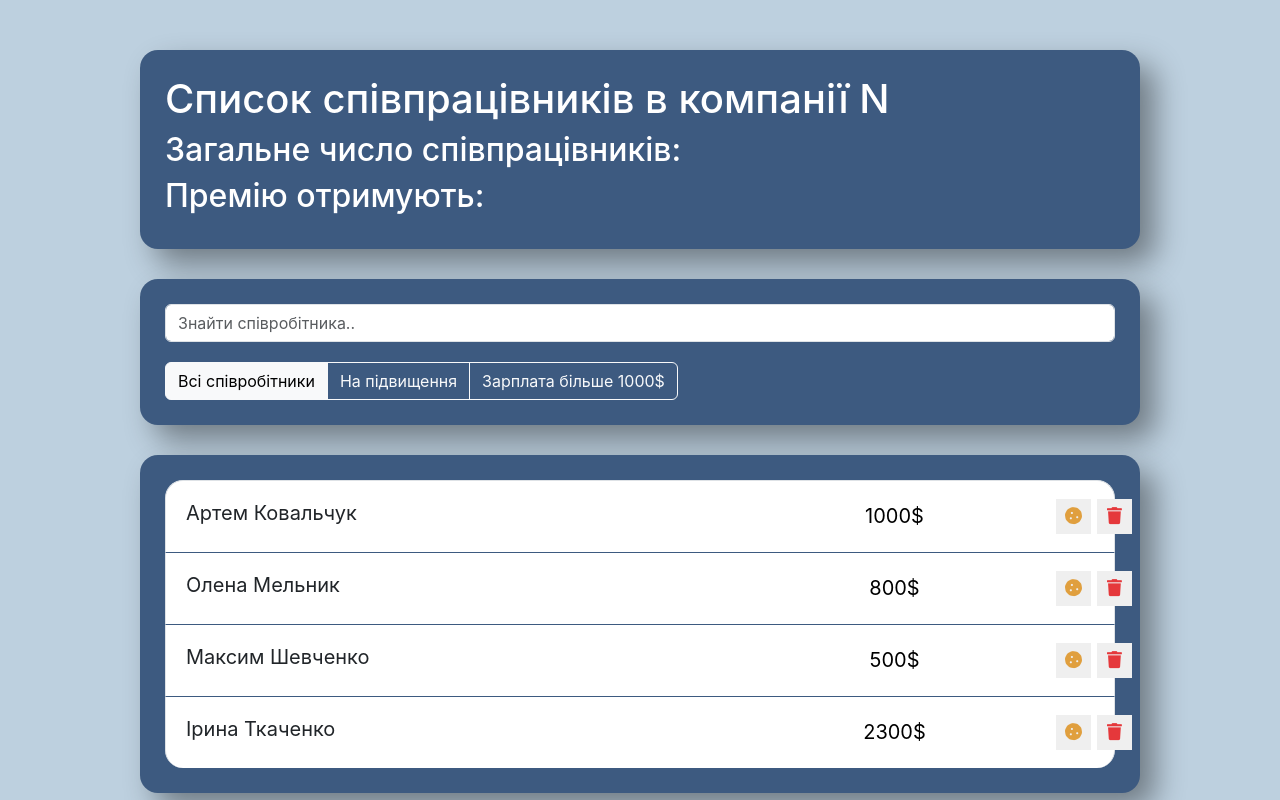
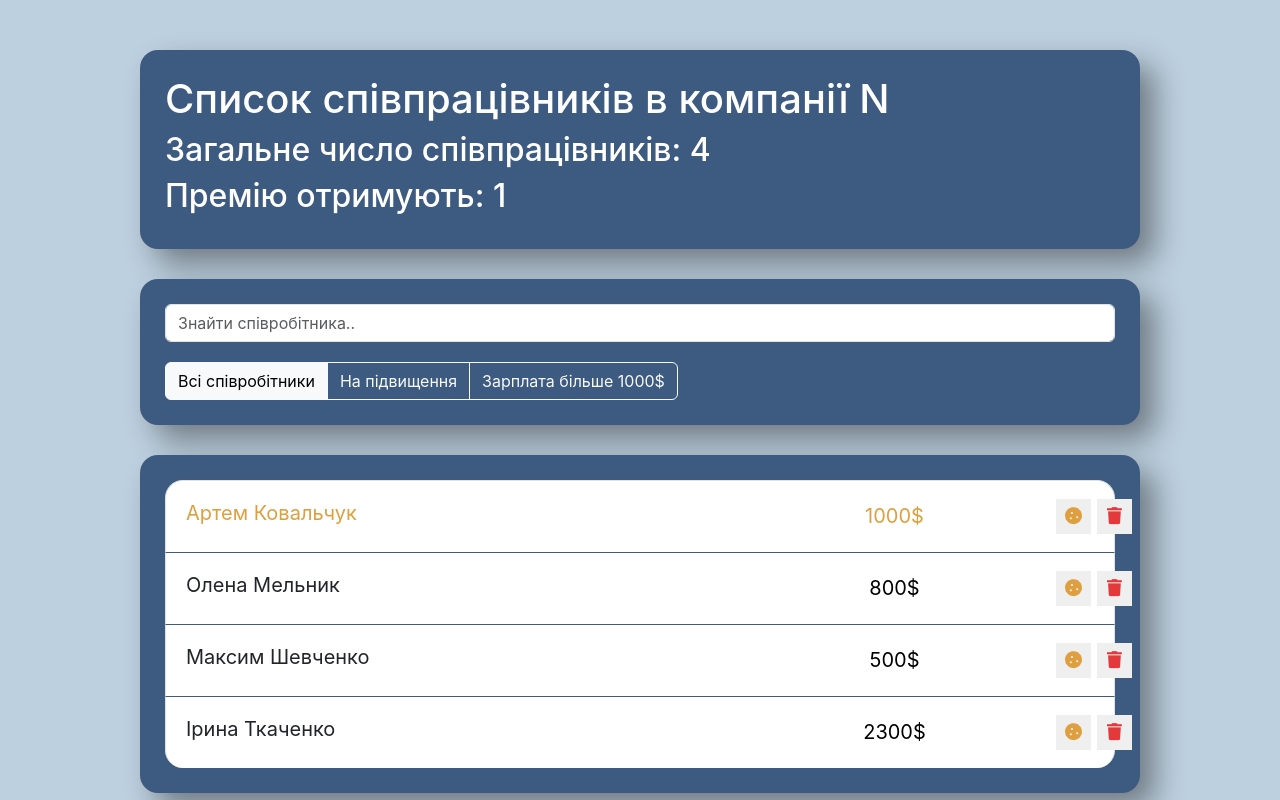
Before and after one commit to s7imKa/my-app-react_cours, a React (Create React App) app: page / in a window 1280 px wide. Shown: the top 800 px of the page. Built offline with nearby package versions, Linux system fonts and the light colour scheme.

Commit message:
appInfo function

```diff
--- a/src/components/amployees-list-item/amployees-list-item.jsx
+++ b/src/components/amployees-list-item/amployees-list-item.jsx
@@ -1,57 +1,42 @@
-import { Component } from 'react'
 import './amployees-list-item.css'
 
-export default class AmployeesListItem extends Component {
-	constructor(props) {
-		super(props)
-		this.state = {
-			increase: false,
-			star: false,
-		}
-	}
+export default function AmployeesListItem(props) {
+	const {
+		name,
+		salary,
+		onDelete,
+		onToggleProp,
+		increase,
+		rise,
+	} = props
 
-	onIncrease = () => {
-		this.setState(({ increase }) => ({
-			increase: increase ? false : true,
-		}))
-	}
+	const classText = 'list-group-item d-flex justify-content-between'
+	let className = rise ? classText + ' like' : classText
 
-	onLike = () => {
-		this.setState(({ star }) => ({
-			star: star ? false : true,
-		}))
-	}
 
-	render() {
-		const classText = 'list-group-item d-flex justify-content-between'
-		let className = this.state.star ? classText + ' like' : classText
-
-		const { name, salary, onDelete } = this.props
 
 	return (
-			<li className={this.state.increase ? className + ' increase' : className}>
-				<span onClick={this.onLike} className='list-group-item-label'>
+		<li className={increase ? className + ' increase' : className}>
+			<span onClick={onToggleProp} className='list-group-item-label' data-toggle='rise'>
 				{name}
 			</span>
 			<input
 				type='text'
 				className='list-group-item-input'
-					defaultValue={salary + '$'}
+				value={salary + '$'}
+				readOnly
 			/>
 			<div className='d-flex justify-content-center align-items-center'>
 				<button
 					type='button'
-						onClick={this.onIncrease}
+					data-toggle='increase'
+					onClick={onToggleProp}
 					className='btn-cookie btn-sm '
 				>
 					<i className='fas fa-cookie'></i>
 				</button>
 
-					<button
-						type='button'
-						onClick={onDelete}
-						className='btn-trash btn-sm '
-					>
+				<button type='button' onClick={onDelete} className='btn-trash btn-sm '>
 					<i className='fas fa-trash'></i>
 				</button>
 				<i className='fas fa-star'></i>
@@ -59,4 +44,3 @@ export default class AmployeesListItem extends Component {
 		</li>
 	)
 }
-}
--- a/src/components/amployees-list/amployees-list.jsx
+++ b/src/components/amployees-list/amployees-list.jsx
@@ -2,7 +2,7 @@ import AmployeesListItem from '../amployees-list-item/amployees-list-item'
 
 import './amployees-list.css'
 
-export default function AmployeesList({ data, onDelete }) {
+export default function AmployeesList({ data, onDelete, onToggleProp}) {
 	return (
 		<ul className='amployees-list list-group'>
 			{data.map(employees => (
@@ -10,6 +10,8 @@ export default function AmployeesList({ data, onDelete }) {
 					key={employees.id}
 					{...employees}
 					onDelete={() => onDelete(employees.id)}
+					onToggleProp={(e) =>
+						onToggleProp(employees.id , e.currentTarget.getAttribute('data-toggle'))}
 				/>
 			))}
 		</ul>
--- a/src/components/app-info/app-info.jsx
+++ b/src/components/app-info/app-info.jsx
@@ -1,11 +1,11 @@
 import './app-info.css'
 
-export default function AppInfo() {
+export default function AppInfo({ counterEmployees, salaryBonus }) {
 	return (
 		<div className='app-info'>
 			<h1>Список співпрацівників в компанії N</h1>
-			<h2>Загальне число співпрацівників: { }</h2>
-			<h2>Премію отримують: { }</h2>
+			<h2>Загальне число співпрацівників: {counterEmployees}</h2>
+			<h2>Премію отримують: {salaryBonus}</h2>
 		</div>
 	)
 }
--- a/src/components/app/app.jsx
+++ b/src/components/app/app.jsx
@@ -1,6 +1,7 @@
 import { Component } from 'react'
-import { v4 as newId } from 'uuid' // Генератор ID
+import { v4 as newId } from 'uuid' // Генератор унікальних ID
 
+// Імпортуємо дочірні компоненти
 import AmployeesAddForm from '../amployees-add-form/amployees-add-form'
 import AmployeesList from '../amployees-list/amployees-list'
 import AppFilter from '../app-filter/app-filter'
@@ -9,55 +10,109 @@ import SearchPanel from '../search-panel/search-panel'
 
 import './app.css'
 
-
-
 export default class App extends Component {
 	constructor(props) {
 		super(props)
+		// Початковий стан — список співробітників
 		this.state = {
 			employees: [
-				{ name: 'Артем Ковальчук', salary: 1000, increase: false, id: newId() },
-				{ name: 'Олена Мельник', salary: 800, increase: false, id: newId() },
-				{ name: 'Максим Шевченко', salary: 500, increase: false, id: newId() },
-				{ name: 'Ірина Ткаченко', salary: 2300, increase: false, id: newId() },
+				{
+					name: 'Артем Ковальчук',
+					salary: 1000,
+					increase: true,
+					rise: false,
+					id: newId(),
+				},
+				{
+					name: 'Олена Мельник',
+					salary: 800,
+					increase: false,
+					rise: false,
+					id: newId(),
+				},
+				{
+					name: 'Максим Шевченко',
+					salary: 500,
+					increase: false,
+					rise: false,
+					id: newId(),
+				},
+				{
+					name: 'Ірина Ткаченко',
+					salary: 2300,
+					increase: false,
+					rise: false,
+					id: newId(),
+				},
 			],
 		}
 	}
 
+	// Видалити співробітника за ID
 	deleteItem = id => {
 		this.setState(({ employees }) => ({
 			employees: employees.filter(item => item.id !== id),
 		}))
 	}
 
+	// Додати нового співробітника з валідацією імені та зарплати
 	addItem = (name, salary) => {
-		this.setState(({ employees }) => {
-			const isOnlyNumbers = (value) => /^\d+$/.test(value);
-			const isOnlyLetters = (value) => /^[a-zA-Zа-яА-ЯґҐєЄіІїЇ\s]+$/.test(value);
-			if(isOnlyNumbers(salary) && isOnlyLetters(name)){
-				return {
-					employees: [
-						...employees,
-						{ name: name, salary: salary, increase: false, id: newId() },
-					],
-				}
-			} else {
-				alert('невірно введені імя чи зарплата')
-			}
+		const isOnlyNumbers = value => /^\d+$/.test(value) // Перевірка: тільки цифри
+		const isOnlyLetters = value => /^[a-zA-Zа-яА-ЯґҐєЄіІїЇ\s]+$/.test(value) // Перевірка: тільки літери та пробіли
 
-		})
+		if (isOnlyNumbers(salary) && isOnlyLetters(name)) {
+			this.setState(({ employees }) => ({
+				employees: [
+					...employees,
+					{
+						name: name,
+						salary: salary,
+						increase: false,
+						rise: false,
+						id: newId(),
+					},
+				],
+			}))
+		} else {
+			alert('невірно введені імя чи зарплата') // Повідомлення при помилці
+		}
 	}
+
+	onToggleProp = (id, prop) => {
+		this.setState(({ employees }) => ({
+			employees: employees.map(item => item.id === id ? { ...item, [prop]: !item[prop] } : item),
+		}))
+	}
+
 
 	render() {
 		const { employees } = this.state
+		const incresed = employees.filter(item => item.increase === true).length
+		const sumEmployees = employees.length
+
 		return (
 			<div className='app'>
-				<AppInfo />
+				{/* Загальна інформація про співробітників */}
+				<AppInfo
+				    key={`${sumEmployees}-${incresed}`}
+					counterEmployees={sumEmployees}
+					salaryBonus={incresed}
+				/>
+
+				{/* Панель пошуку і фільтрів */}
 				<div className='search-panel'>
 					<SearchPanel placeholder={'Знайти співробітника..'} />
 					<AppFilter />
 				</div>
-				<AmployeesList data={employees} onDelete={this.deleteItem} />
+
+				{/* Список співробітників */}
+				<AmployeesList
+					data={employees}
+					onDelete={this.deleteItem}
+					onToggleProp={this.onToggleProp}
+				/>
+
+				{/* Форма додавання нового співробітника */}
 				<AmployeesAddForm addItem={this.addItem} />
 			</div>
 		)
```
Lines whose indentation alone changed are shown as unchanged.
